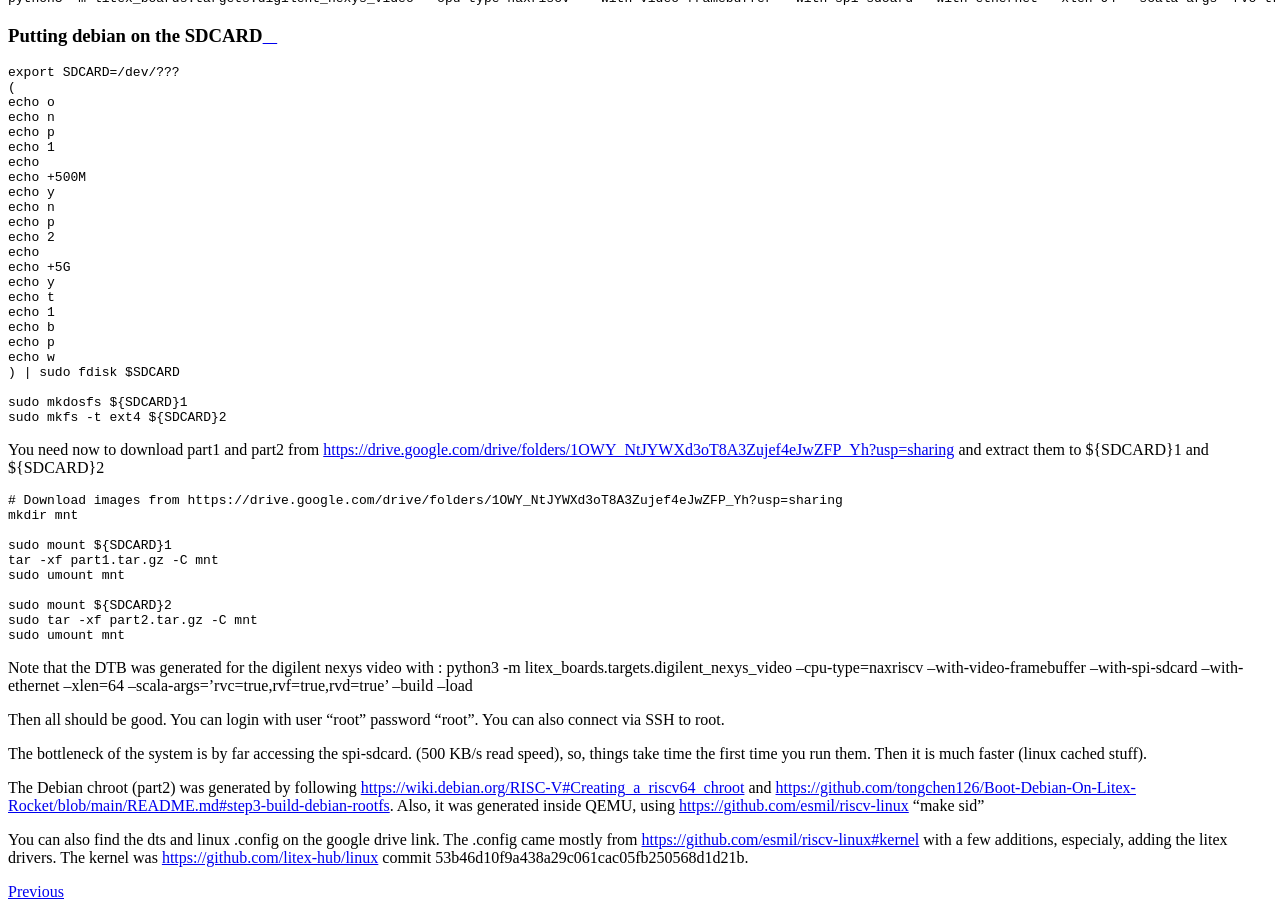
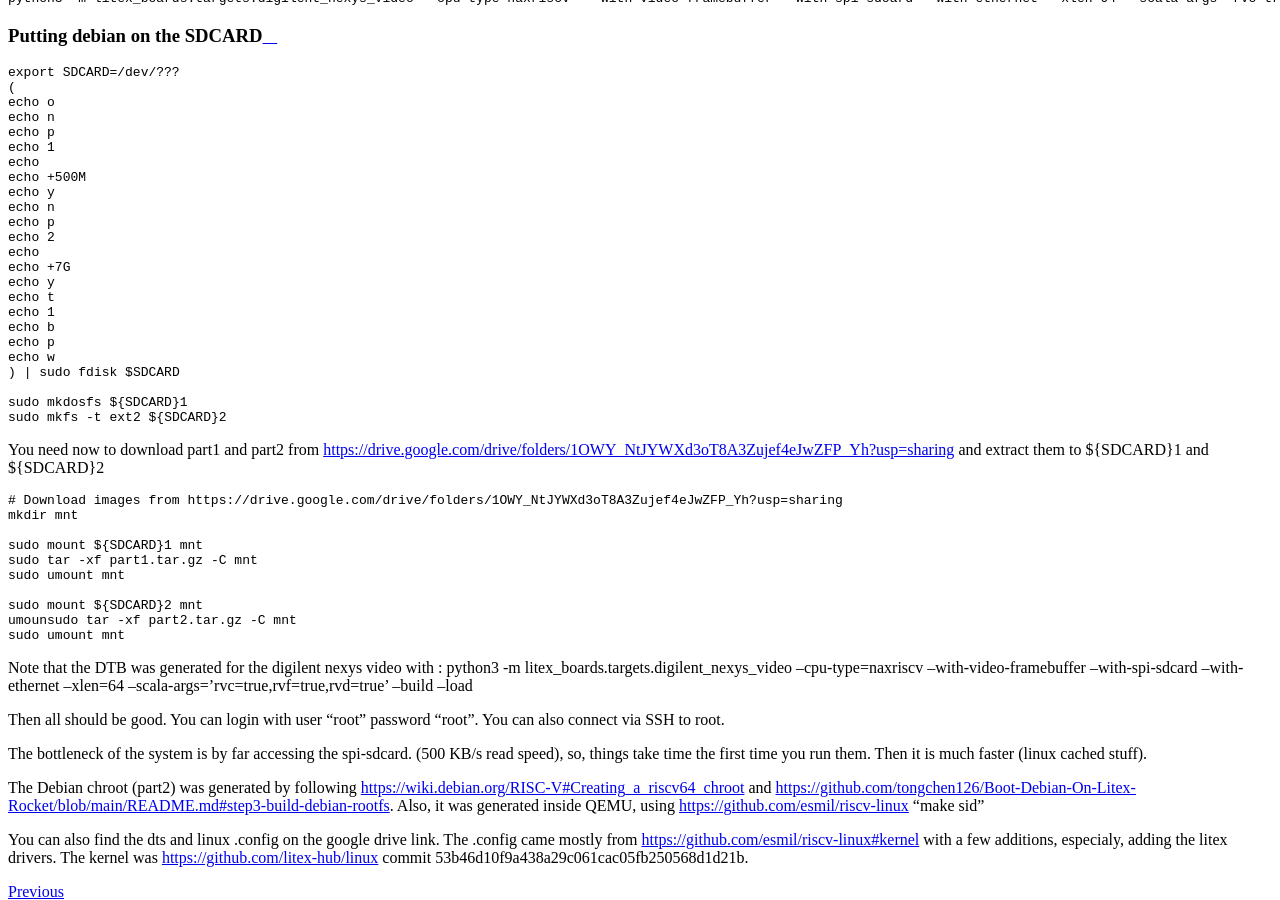
Before and after one commit to SpinalHDL/NaxRiscv-Rtd, a Sphinx documentation site: the page built from source/NaxRiscv/hardware/index.rst, in a window 1280 px wide and 900 px high, scrolled down 1508 px. Built offline with Sphinx 7.4.7 and the Read the Docs theme 2.0.0, drawn with Linux system fonts in a browser that asks for light colours.

Commit message:
Fix debian commands

```diff
--- a/source/NaxRiscv/hardware/index.rst
+++ b/source/NaxRiscv/hardware/index.rst
@@ -42,7 +42,7 @@ Putting debian on the SDCARD
     echo p
     echo 2
     echo
-    echo +5G
+    echo +7G
     echo y
     echo t
     echo 1
@@ -52,7 +52,7 @@ Putting debian on the SDCARD
     ) | sudo fdisk $SDCARD
 
     sudo mkdosfs ${SDCARD}1
-    sudo mkfs -t ext4 ${SDCARD}2
+    sudo mkfs -t ext2 ${SDCARD}2
 
 
 
@@ -64,12 +64,12 @@ and extract them to ${SDCARD}1 and ${SDCARD}2
     # Download images from https://drive.google.com/drive/folders/1OWY_NtJYWXd3oT8A3Zujef4eJwZFP_Yh?usp=sharing
     mkdir mnt
 
-    sudo mount ${SDCARD}1
-    tar -xf part1.tar.gz -C mnt
+    sudo mount ${SDCARD}1 mnt
+    sudo tar -xf part1.tar.gz -C mnt
     sudo umount mnt
 
-    sudo mount ${SDCARD}2
-    sudo tar -xf part2.tar.gz -C mnt
+    sudo mount ${SDCARD}2 mnt
+    umounsudo tar -xf part2.tar.gz -C mnt
     sudo umount mnt
 
 Note that the DTB was generated for the digilent nexys video with :
```
